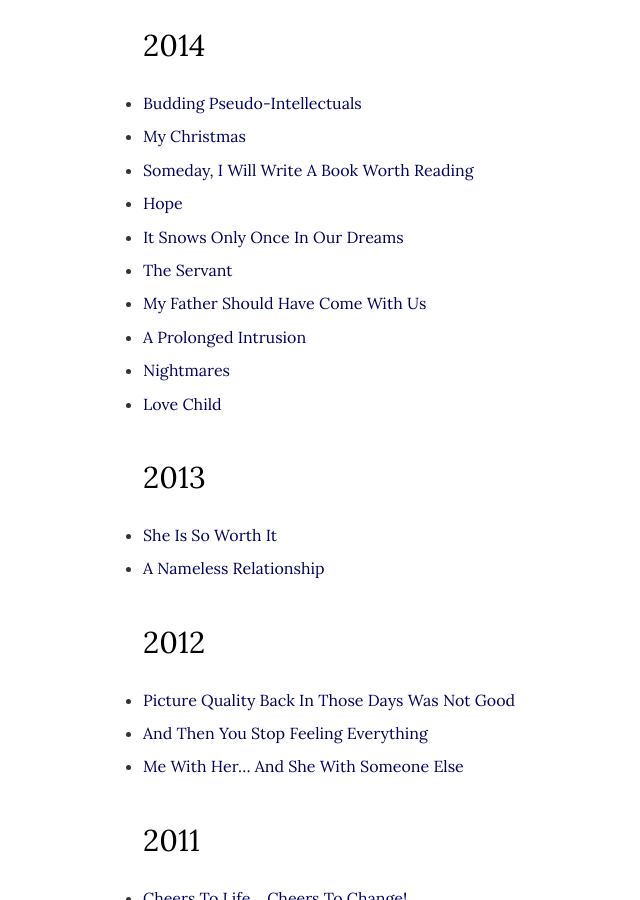
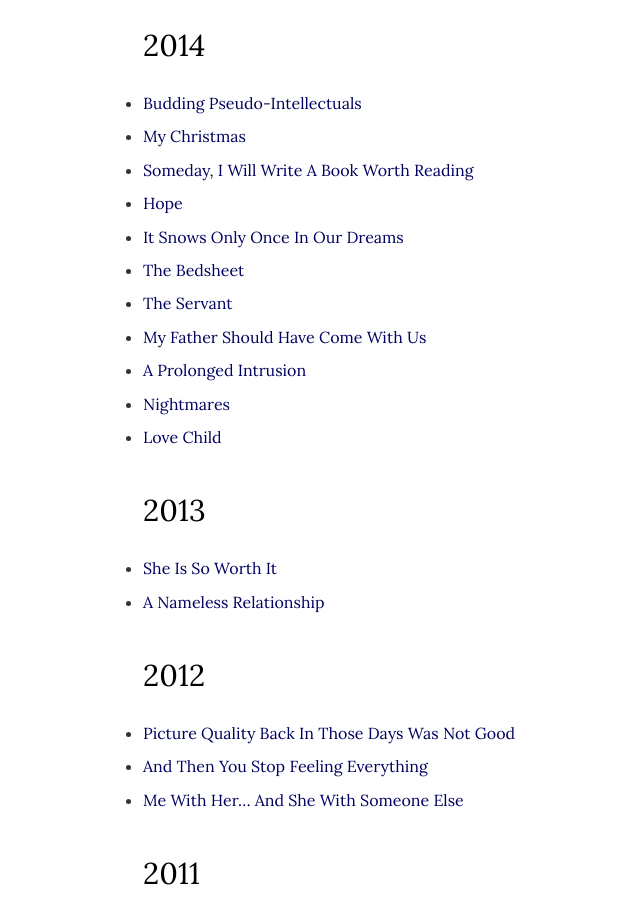
Before and after one commit to argumentativeyouth/pblog, a Jekyll site: the page built from _pages/all-posts.md, in a window 1280 px wide and 900 px high, scrolled down 4926 px. Shown: the whole window, without its empty margins (222-862 px from the left). Built offline with Jekyll 4.4.1, drawn with Linux system fonts in a browser that asks for light colours.

Commit message:
Update all-posts.md

```diff
--- a/_pages/all-posts.md
+++ b/_pages/all-posts.md
@@ -134,6 +134,7 @@ image:
 * [Someday, I Will Write A Book Worth Reading](https://pritams.blog/someday-i-will-write-a-book-worth-reading)
 * [Hope](https://pritams.blog/hope)
 * [It Snows Only Once In Our Dreams](https://pritams.blog/it-snows-only-once-in-our-dreams)
+* [The Bedsheet](https://pritams.blog/the-bedsheet)
 * [The Servant](https://pritams.blog/the-servant)
 * [My Father Should Have Come With Us](https://pritams.blog/my-father-should-have-come-with-us)
 * [A Prolonged Intrusion](https://pritams.blog/a-prolonged-intrusion)
```
